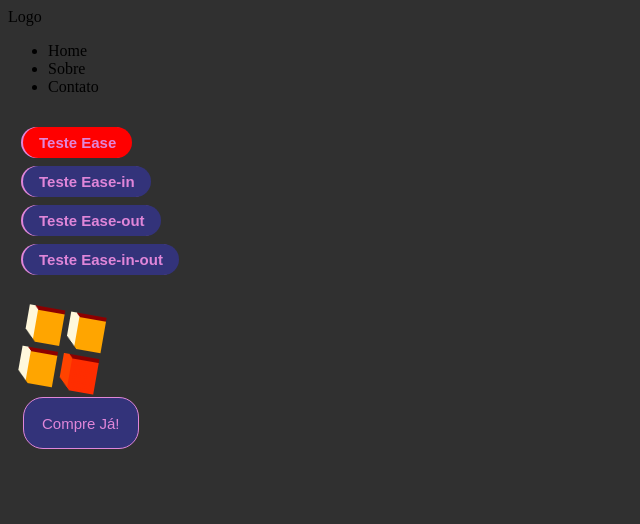
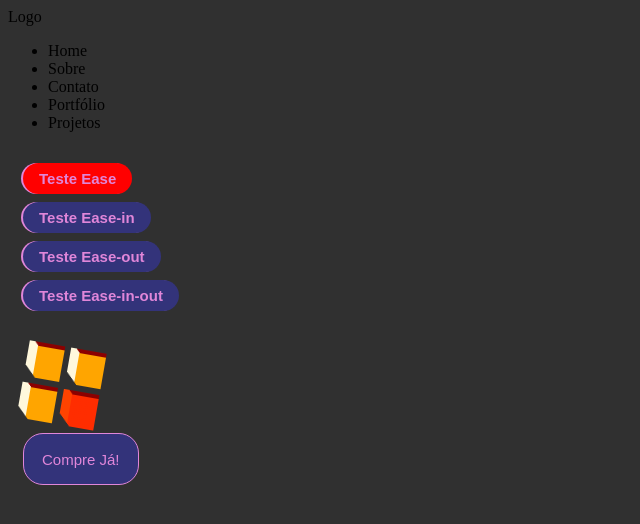
Before and after one commit to RaideriSpace/PROA-Aula_28, a plain HTML site: page teste.html in a window 1280 px wide. Shown: the whole page, without its empty margins (0-640 px from the left). Drawn offline with Linux system fonts and the light colour scheme.

Commit message:
feat: adiciona itens ao menu de navegação

```diff
--- a/teste.html
+++ b/teste.html
@@ -17,6 +17,8 @@
         <li> Home </li>
         <li> Sobre </li>
         <li> Contato </li>
+        <li> Portfólio </li>
+        <li> Projetos </li>
       </ul>
     </nav>
 
```
